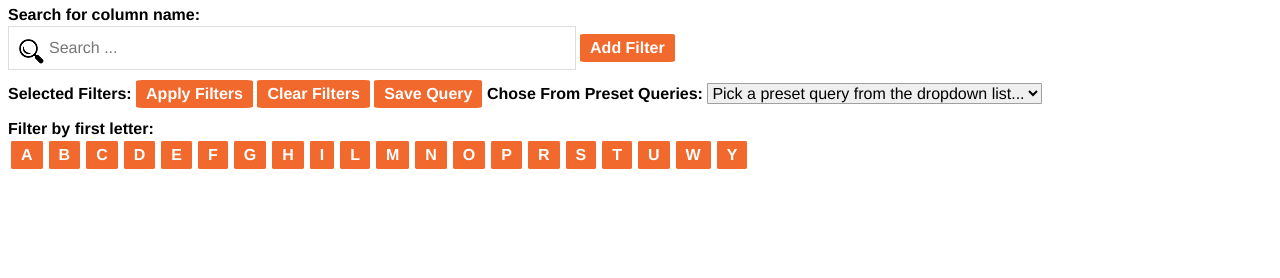
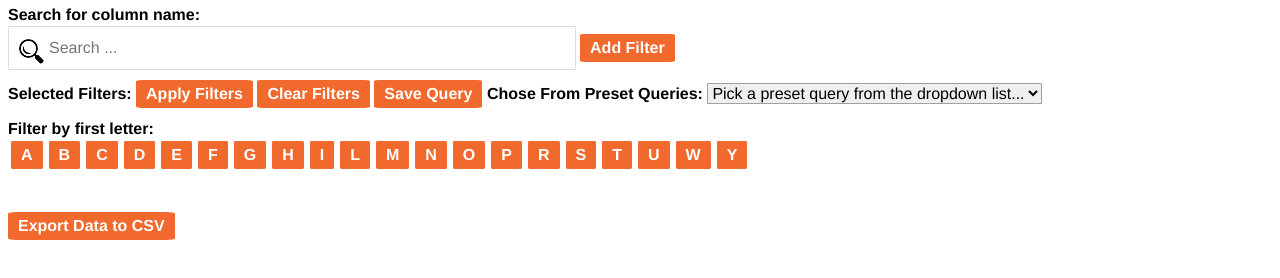
Before and after one commit to jonyeung/TEQWebApp, a plain HTML site: page src/frontend/query.html in a window 1280 px wide. Shown: the part 138-416 px from the top of the page. Drawn offline with Linux system fonts and the light colour scheme; no server answers.

Commit message:
Added export to csv button to query page

```diff
--- a/src/frontend/query.html
+++ b/src/frontend/query.html
@@ -65,6 +65,8 @@
     <ol id="selectable"></ol>
   </div>
   <div class="lowUser" id="generatedTable"></div>
+
+  <button class="lowUser" id="exportToCSVButton">Export Data to CSV</button>
 </main>
 
 
--- a/src/frontend/styles/styles.css
+++ b/src/frontend/styles/styles.css
@@ -288,3 +288,7 @@ li {
 #savedQuerySelect {
   display:inline;
 }
+
+#exportToCSVButton {
+  margin-top: 40px;
+}
```
